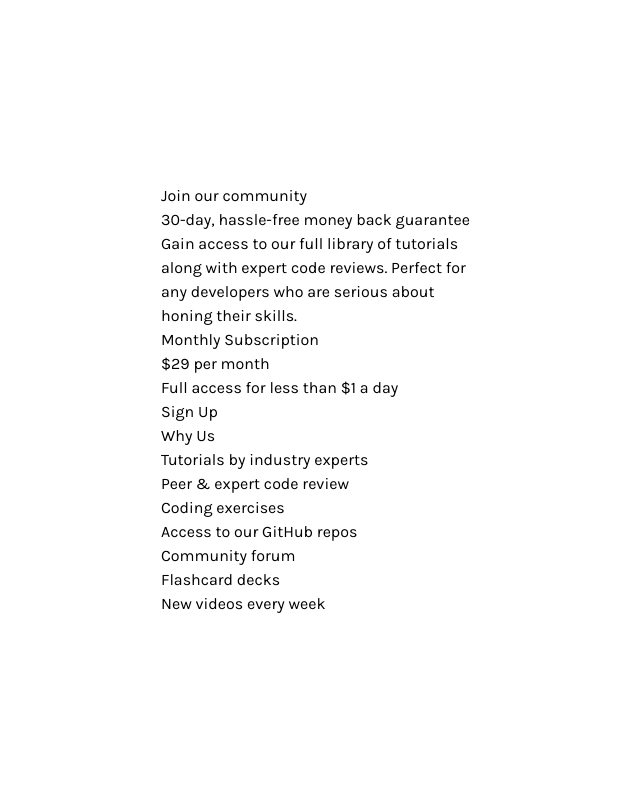
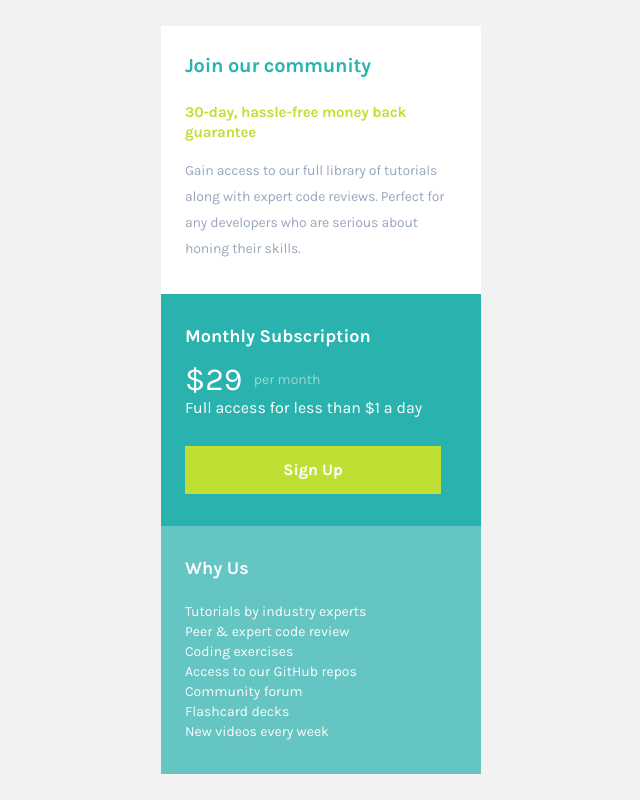
Before and after one commit to radektomasek/fm-single-price-grid-component, a website built with Parcel: page index.html in a window 1280 px wide. Shown: the whole page, without its empty margins (319-959 px from the left). Built offline with nearby package versions, Linux system fonts and the light colour scheme.

Commit message:
progressed the styling of the Grid + aligned the layout for small + large resolution

```diff
--- a/index.html
+++ b/index.html
@@ -16,31 +16,31 @@
         <h1 class="hidden">Single Price Grid Component</h1>
         <section class="content-grid">
             <div class="community">
-                <h2>Join our community</h2>
+                <h2 class="community__title">Join our community</h2>
 
-                <p>30-day, hassle-free money back guarantee</p>
+                <h3 class="community__subtitle">30-day, hassle-free money back guarantee</h3>
 
-                <p>Gain access to our full library of tutorials along with expert code reviews. Perfect for any developers who are serious about honing their skills.</p>
+                <p class="community__content">Gain access to our full library of tutorials along with expert code reviews. Perfect for any developers who are serious about honing their skills.</p>
             </div>
             <div class="subscription">
-                <h2>Monthly Subscription</h2>
+                <h2 class="subscription__title">Monthly Subscription</h2>
 
-                <p>&dollar;29 <span>per month</span></p>
+                <p class="subscription__cost">&dollar;29 <span>per month</span></p>
 
-                <p>Full access for less than &dollar;1 a day</p>
+                <p class="subscription__context">Full access for less than &dollar;1 a day</p>
 
-                <button>Sign Up</button>
+                <button class="subscription__signup">Sign Up</button>
             </div>
             <div class="testemonial">
-                <h2>Why Us</h2>
-                <ul>
-                    <li>Tutorials by industry experts</li>
-                    <li>Peer &amp; expert code review</li>
-                    <li>Coding exercises</li>
-                    <li>Access to our GitHub repos</li>
-                    <li>Community forum</li>
-                    <li>Flashcard decks</li>
-                    <li>New videos every week</li>
+                <h2 class="testemonial__title">Why Us</h2>
+                <ul class="testemonial__list">
+                    <li class="testemonial__item">Tutorials by industry experts</li>
+                    <li class="testemonial__item">Peer &amp; expert code review</li>
+                    <li class="testemonial__item">Coding exercises</li>
+                    <li class="testemonial__item">Access to our GitHub repos</li>
+                    <li class="testemonial__item">Community forum</li>
+                    <li class="testemonial__item">Flashcard decks</li>
+                    <li class="testemonial__item">New videos every week</li>
                 </ul>
             </div>
         </section>
--- a/src/css/index.css
+++ b/src/css/index.css
@@ -12,12 +12,15 @@
     }
 
     main {
-        @apply flex h-screen justify-center items-center;
+        @apply flex h-screen justify-center items-center bg-backgroundGray;
     }
 
-    h2,
+    h2, h3 {
+        @apply text-base font-bold;
+    }
+
     p {
-       @apply text-base;
+       @apply text-base font-normal;
     }
 }
 
@@ -28,5 +31,56 @@
 }
 
 .content-grid {
-    @apply grid w-80 auto-cols-auto auto-rows-min;
+    @apply grid w-80 auto-cols-auto auto-rows-min lg:w-40;
 }
+
+.community {
+    @apply bg-white pb-8 pt-7 px-6 lg:row-start-1 lg:row-span-1 lg:col-start-1 lg:col-span-2;
+}
+
+.community__title {
+    @apply text-cyan text-xl leading-6 tracking-[-0.015625rem];
+}
+
+
+.community__subtitle {
+    @apply text-brightYellow mt-6 mb-4 leading-5 text-[0.9375rem] tracking-[-0.01171875rem];
+}
+
+
+.community__content {
+    @apply text-grayishBlue text-sm leading-[1.625rem] tracking-[-0.0109375rem];
+}
+
+.subscription {
+    @apply bg-cyan text-white pb-8 pt-7 px-6 lg:w-80 lg:row-start-2 lg:row-span-1 lg:col-start-1 lg:col-span-1;
+}
+
+
+.subscription__title {
+    @apply text-lg;
+}
+
+.subscription__cost {
+    @apply mt-[1.125rem] mb-1 text-[2rem] relative;
+}
+
+.subscription__cost > span {
+    @apply text-sm opacity-50 font-normal absolute left-[4.3rem] bottom-0.5;
+}
+
+.subscription__signup {
+    @apply mt-[1.625rem] bg-brightYellow w-64 h-12 font-bold;
+}
+
+.testemonial {
+    @apply bg-cyan opacity-70 text-white pb-8 pt-7 px-6 lg:row-start-2 lg:row-span-1 lg:col-start-2 lg:col-span-1 lg:w-80;
+}
+
+.testemonial__title {
+    @apply text-lg;
+}
+
+.testemonial__list {
+    @apply text-sm mt-5;
+}
--- a/tailwind.config.js
+++ b/tailwind.config.js
@@ -13,6 +13,7 @@
         cyan: 'hsl(179, 62%, 43%)',
         brightYellow: 'hsl(71, 73%, 54%)',
         lightGray: 'hsl(204, 43%, 93%)',
+        backgroundGray: 'hsl(0, 0%, 95%)',
         grayishBlue: 'hsl(218, 22%, 67%)',
       },
       fontFamily: {
```
